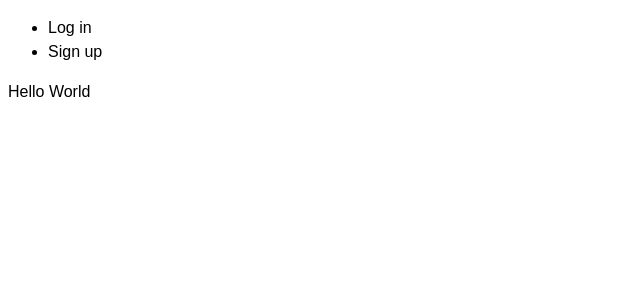
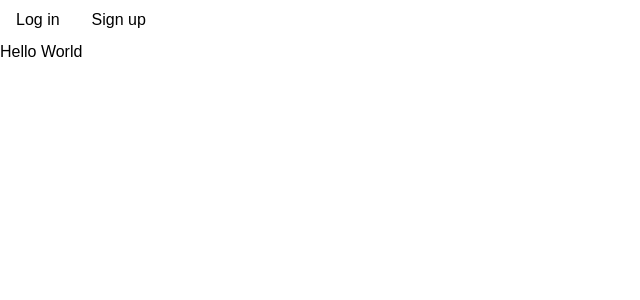
Before and after one commit to andrewdurnford/vaultkey, a React (Vite) app in the folder react/: page / in a window 1280 px wide. Shown: the top 300 px of the page, without its empty margins (0-640 px from the left). Built offline with nearby package versions, Linux system fonts and the light colour scheme.

Commit message:
feat: Update navbar styling

```diff
--- a/react/src/components/Navbar.tsx
+++ b/react/src/components/Navbar.tsx
@@ -1,12 +1,28 @@
 import { NavLink } from "react-router-dom";
 import styled from "styled-components";
 import useAuth from "../hooks/useAuth";
+
+const List = styled.ul`
+  display: flex;
+  margin: 0;
+  padding: 0.5rem 0;
+`;
+
+const Item = styled.li`
+  padding: 0;
+  list-style-type: none;
+`;
 
 export const StyledNavLink = styled(NavLink).attrs({
   style: ({ isActive }) => (isActive ? { textDecoration: "underline" } : {}),
 })`
   color: black;
+  padding: 0 1rem;
   text-decoration: none;
+
+  &:hover {
+    text-decoration: underline;
+  }
 `;
 
 export function Navbar() {
@@ -14,25 +30,25 @@ export function Navbar() {
 
   return token ? (
     <nav>
-      <ul>
-        <li>
+      <List>
+        <Item>
           <StyledNavLink to="/">Vault</StyledNavLink>
-        </li>
-        <li>
+        </Item>
+        <Item>
           <StyledNavLink to="/logout">Log out</StyledNavLink>
-        </li>
-      </ul>
+        </Item>
+      </List>
     </nav>
   ) : (
     <nav>
-      <ul>
-        <li>
+      <List>
+        <Item>
           <StyledNavLink to="/login">Log in</StyledNavLink>
-        </li>
-        <li>
+        </Item>
+        <Item>
           <StyledNavLink to="/signup">Sign up</StyledNavLink>
-        </li>
-      </ul>
+        </Item>
+      </List>
     </nav>
   );
 }
--- a/react/src/utils/theme.ts
+++ b/react/src/utils/theme.ts
@@ -3,6 +3,8 @@ import { createGlobalStyle } from "styled-components";
 export const GlobalStyle = createGlobalStyle`
   *, *:before, *:after {
     box-sizing: border-box;
+    margin: 0;
+    padding: 0;
   }
 
   body {
```
